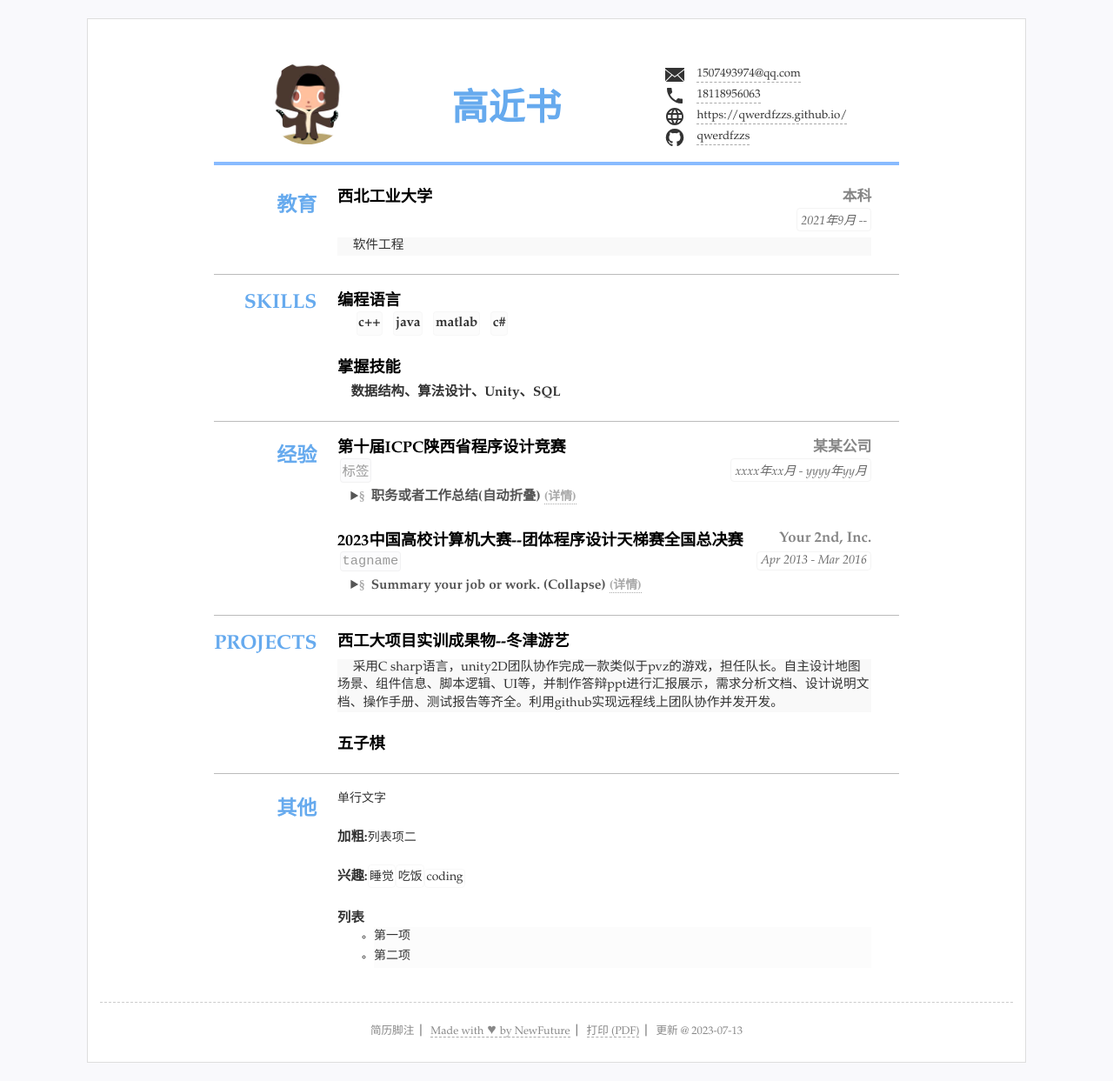
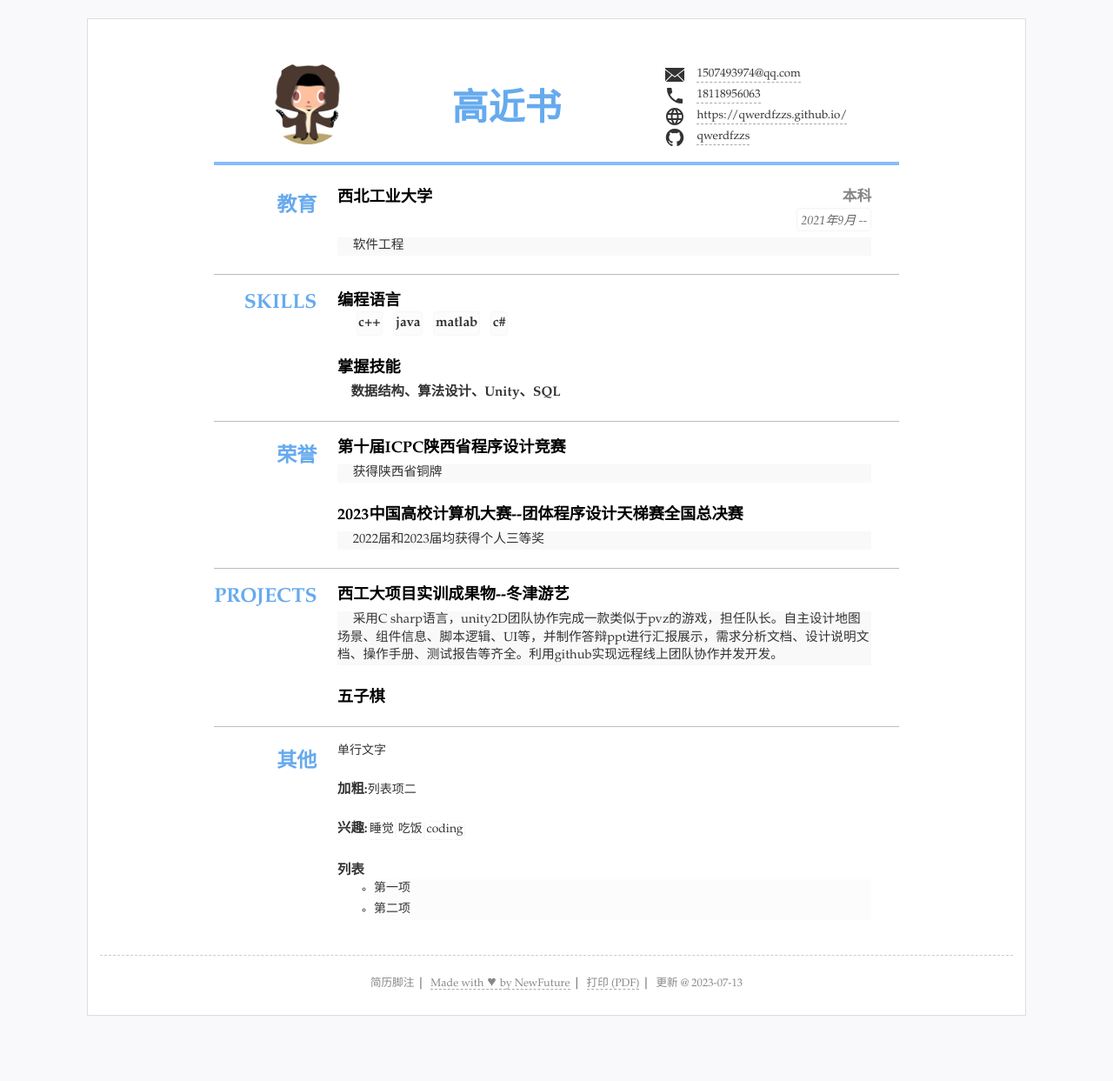
Before and after one commit to qwerdfzzs/qwerdfzzs.github.io, a Jekyll site: the page built from index.html, in a window 1280 px wide. Shown: the whole page at 87% size. Built offline with Jekyll 4.4.1, drawn with Linux system fonts in a browser that asks for light colours; after the commit the page ends 1189 px from its top, so only the background shows below that.

Commit message:
Update resume.yml

```diff
--- a/_data/resume.yml
+++ b/_data/resume.yml
@@ -52,24 +52,15 @@ main: #简历主要内容，
     summary: 数据结构、算法设计、Unity、SQL
 
 - type: experience
-  name: 经验
+  name: 荣誉
   content:
   - title: 第十届ICPC陕西省程序设计竞赛
-    sub: 某某公司
-    duration: "xxxx年xx月 - yyyy年yy月"
-    tags:
-    - 标签
-    summary: 职务或者工作总结(自动折叠)
-    detail: 同时包含 summary和detail在Chrome，Safari(包括IOS)，Android和新版Firefox等会自动折叠，不支持折叠的浏览器和展开后表现一致
-    # open: open
-    #可以设置open默认展开
+    detail: 获得陕西省铜牌
   - title: 2023中国高校计算机大赛--团体程序设计天梯赛全国总决赛
-    sub: Your 2nd, Inc.
-    duration: Apr 2013 - Mar 2016
-    tags:
-    - tagname
-    summary: Summary your job or work. (Collapse)
-    detail: Details can be collapsed in Chrome Safari, Firefox, Opera and so on. Duis aute irure dolor in reprehenderit in voluptate velit esse cillum dolore eu fugiat nulla pariatur. Excepteur sint occaecat cupidatat non proident, sunt in culpa qui officia deserunt mollit anim id est laborum.
+    detail: 2022届和2023届均获得个人三等奖
+  -title: CET6
+  detail: 549
+
 
 - type: projects
   name: Projects
```
